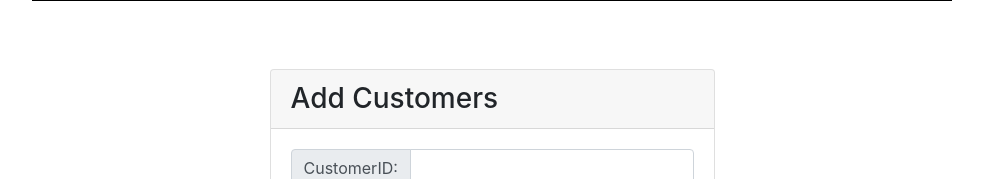
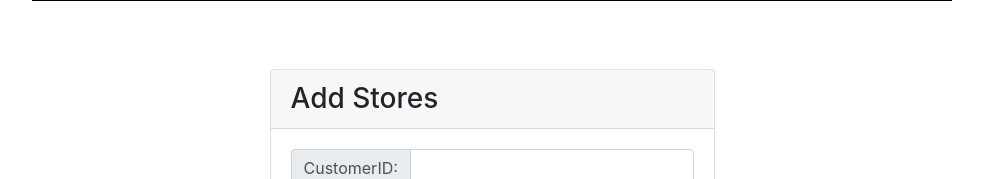
Before and after one commit to jackjyq/fullstack_tutorial, a React (Create React App) app in the folder frontend/: page /store in a window 1280 px wide. Shown: the part 151-330 px from the top of the page, without its empty margins (148-1131 px from the left). Built offline with nearby package versions, Linux system fonts and the light colour scheme.

Commit message:
have a try

```diff
--- a/frontend/src/components/stores/store.js
+++ b/frontend/src/components/stores/store.js
@@ -249,7 +249,7 @@ class store extends React.Component {
     const state = this.state;
     return (
     <Row> <Col sm={{ size: 6, offset: 3 }}> <Card className='mt-5'>
-        <CardHeader tag="h3">Add Customers</CardHeader>
+        <CardHeader tag="h3">Add Stores</CardHeader>
         <CardBody>
           <InputGroup>
             <InputGroupAddon addonType="prepend">CustomerID:</InputGroupAddon>
```
